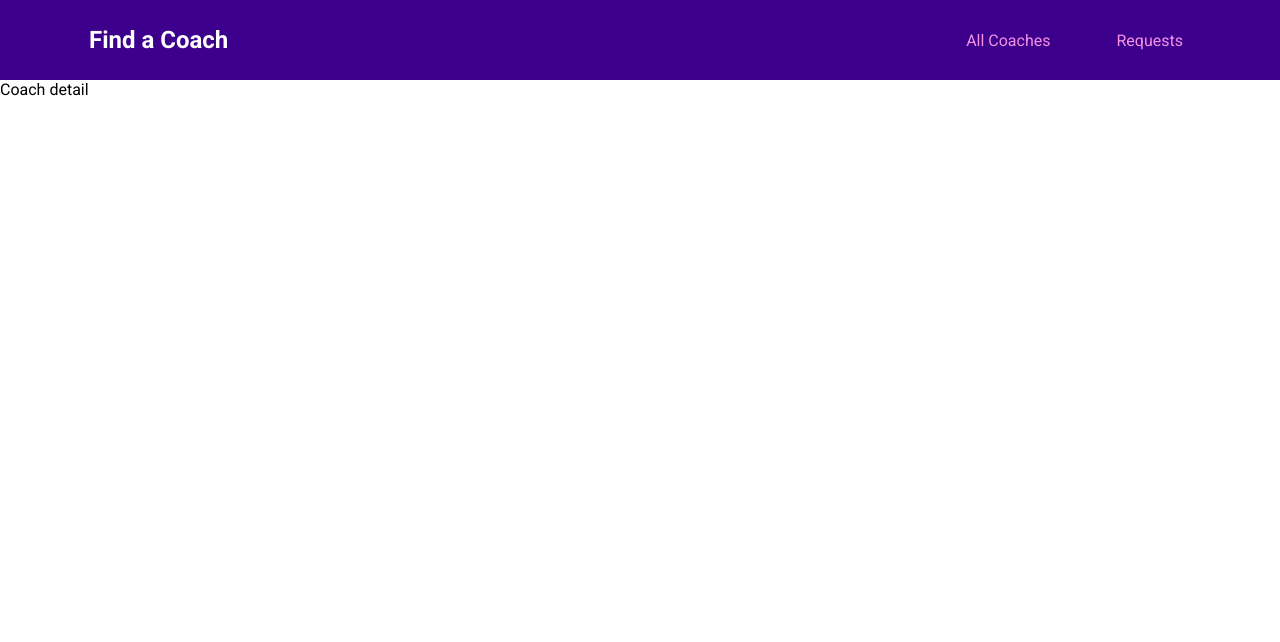
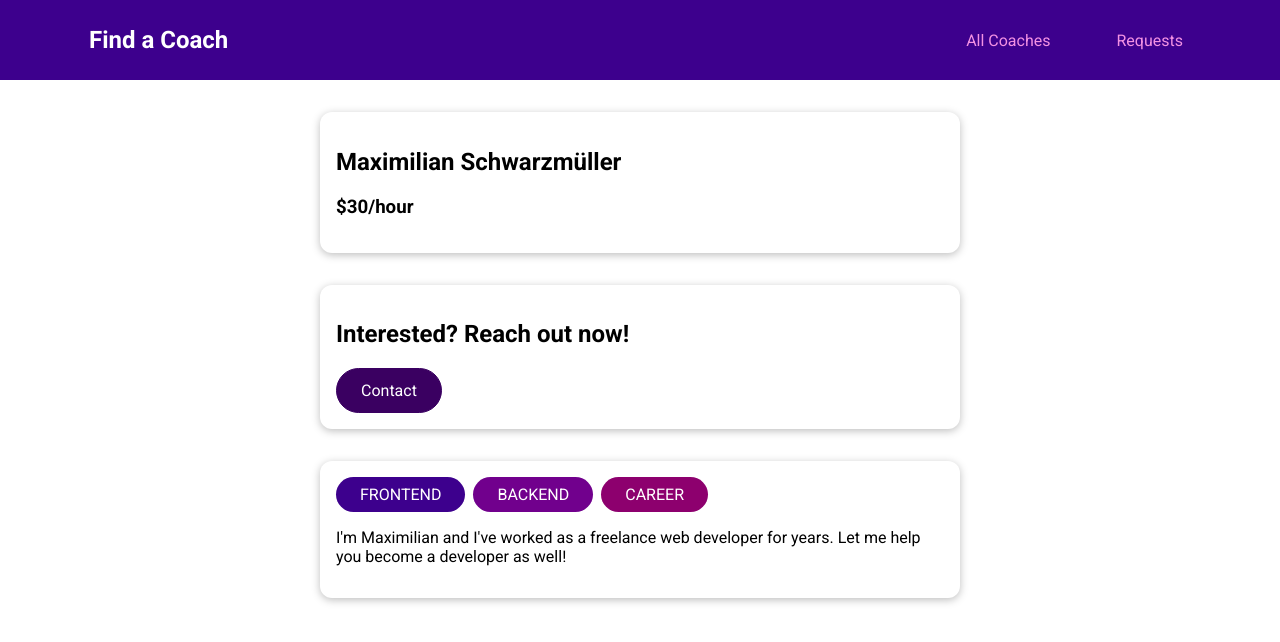
Before and after one commit to KhanishAlasgarov/CoachFinder_Vue, a Vue app: page /coaches/c1 in a window 1280 px wide. Shown: the top 642 px of the page. Built offline with nearby package versions, Linux system fonts and the light colour scheme.

Commit message:
feat: coach detail page is ready

```diff
--- a/src/pages/NotFound.vue
+++ b/src/pages/NotFound.vue
@@ -1,5 +1,5 @@
 <template>
     <div>
-
+        31
     </div>
 </template>
--- a/src/pages/coaches/CoachDetail.vue
+++ b/src/pages/coaches/CoachDetail.vue
@@ -1,6 +1,58 @@
 <template>
-    <div>
-        Coach detail
-    </div>
-    <router-view></router-view>
+  <section>
+    <base-card>
+      <h2>{{ fullname }}</h2>
+      <h3>${{ selectedCoache.hourlyRate }}/hour</h3>
+    </base-card>
+  </section>
+  <section>
+    <base-card>
+      <header>
+        <h2>Interested? Reach out now!</h2>
+        <base-button
+          link
+          :to="{
+            name: 'contact',
+            params: {
+              id: this.id,
+            },
+          }"
+          >Contact</base-button
+        >
+      </header>
+      <router-view></router-view>
+    </base-card>
+  </section>
+  <section>
+    <base-card>
+      <base-badge
+        v-for="area of selectedCoache.areas"
+        :key="area"
+        :type="area"
+        :title="area"
+      ></base-badge>
+      <p>{{ selectedCoache.description }}</p>
+    </base-card>
+  </section>
 </template>
+
+<script>
+export default {
+  props: ['id'],
+  data() {
+    return {
+      selectedCoache: null,
+    };
+  },
+  computed: {
+    fullname() {
+      return `${this.selectedCoache.firstName} ${this.selectedCoache.lastName}`;
+    },
+  },
+  created() {
+    const coaches = this.$store.getters['coaches/getCoaches'];
+
+    this.selectedCoache = coaches.find((x) => x.id == this.id);
+  },
+};
+</script>
--- a/src/router.js
+++ b/src/router.js
@@ -20,12 +20,13 @@ export default createRouter({
     { path: '/coaches', name:'/coaches', component: CoachList },
     {
       name:'coachDetail',
+      props:true,
       path: '/coaches/:id',
       component: CoachDetail,
       children: [{ path: 'contact', name:'contact', component: ContactCoach }],
     },
     { path: '/register',name:'register', component: CoachRegistration },
     { path: '/requests', component: RequestsRecived },
-    { path: '/:notFound(.*)', component: NotFound },
+    { path: '/:notFound(.*)', name:'notFound',component: NotFound },
   ],
 });
```
